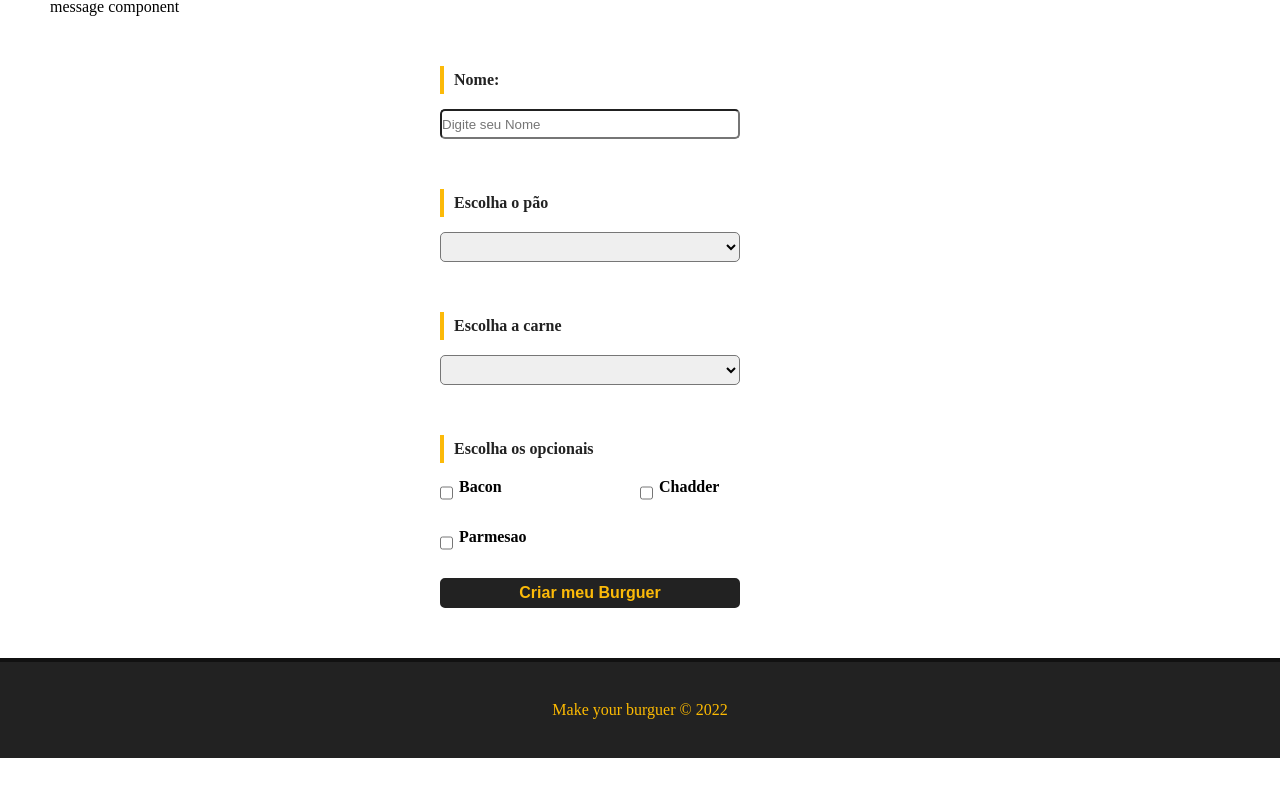
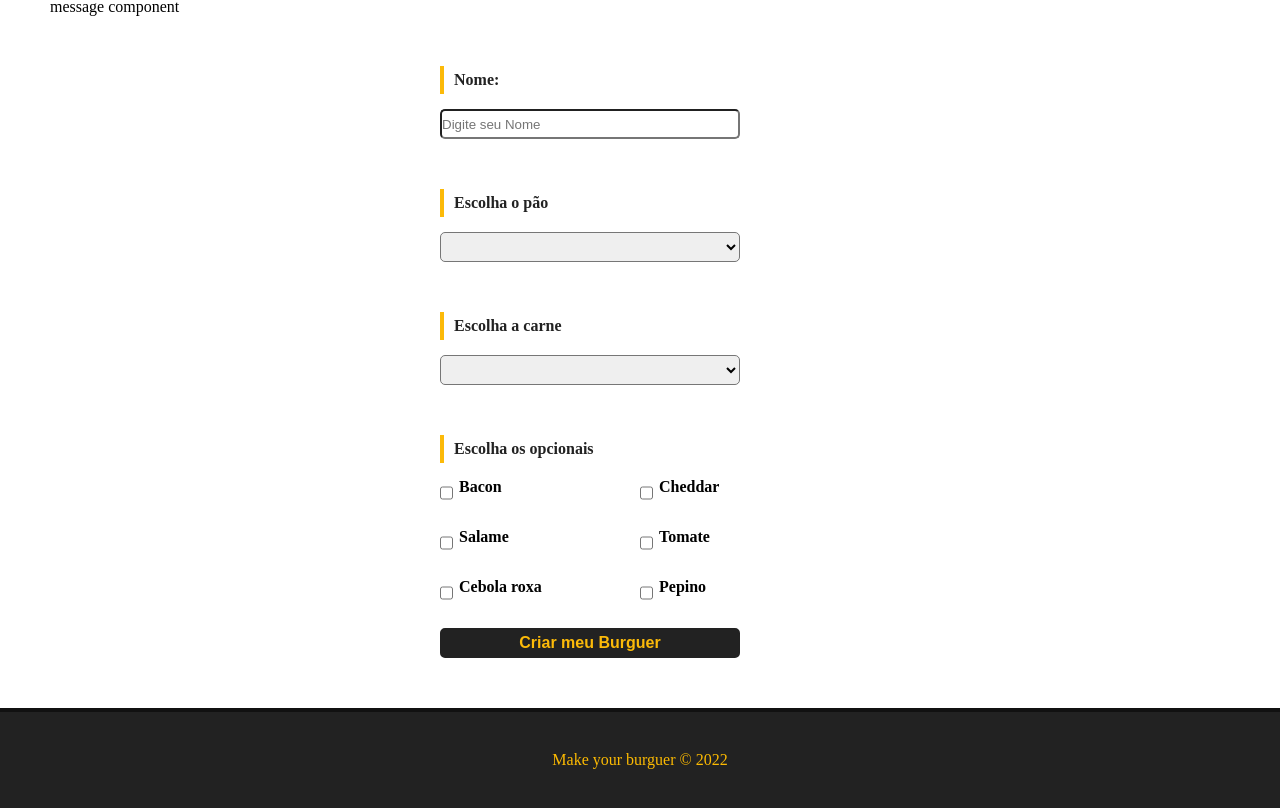
Before and after one commit to Davs06/projeto-make_you_burguer, a Vue app: page / in a window 1280 px wide. Shown: the part 718-1526 px from the top of the page. Before the commit the page ends 1476 px from the top, so only its background shows below. Built offline with nearby package versions, Linux system fonts and the light colour scheme; data requests are answered from the project's data file.

Commit message:
query nos selects para o formulario de criação do burguer

```diff
--- a/src/components/BurguerForm.vue
+++ b/src/components/BurguerForm.vue
@@ -12,9 +12,7 @@
                 <label for="pao">Escolha o pão</label>
                 <select name="pao" id="pao" v-model="pao">
                     <option value="" selected>Selecione seu Pão</option>
-                    <option value="">Integral</option>
-                    <option value="">Brioche</option>
-                    <option value="">Australiano</option>
+                    <option v-for="pao in paes" :key="pao.id" :value="pao.tipo">{{pao.tipo}}</option>
                 </select>
             </div>
 
@@ -22,27 +20,15 @@
                 <label for="carne">Escolha a carne</label>
                 <select name="carne" id="carne" v-model="carne">
                     <option value="" selected>Selecione a carne</option>
-                    <option value="">Costela</option>
-                    <option value="">Pichanha</option>
-                    <option value="">Alcatra</option>
+                    <option v-for="carne in carnes" :key="carne.id" :value="carne.tipo">{{carne.tipo}}</option>
                 </select>
             </div>
 
             <div class="input-container" id="opcionais-container">
                 <label id="opcionais-title" for="opcionais">Escolha os opcionais</label>
-                <div class="checkbox-container">
-                    <input type="checkbox" name="opciionais" v-model="opcionais" value="bacon">
-                    <span>Bacon</span>
-                </div>
-
-                <div class="checkbox-container">
-                    <input type="checkbox" name="opciionais" v-model="opcionais" value="bacon">
-                    <span>Chadder</span>
-                </div>
-
-                <div class="checkbox-container">
-                    <input type="checkbox" name="opciionais" v-model="opcionais" value="bacon">
-                    <span>Parmesao</span>
+                <div class="checkbox-container" v-for="opcional in opcionaisdata" :key="opcional.id" >
+                    <input type="checkbox" name="opciionais" v-model="opcionais" :value="opcional.tipo">
+                    <span>{{opcional.tipo}}</span>
                 </div>
             </div>
 
@@ -55,7 +41,35 @@
 
 <script>
 export default {
-    name:"BurguerForm"
+    name:"BurguerForm",
+    data() {
+        return {
+            paes:null,
+            carnes: null,
+            opcionaisdata:null,
+            nome:null,
+            pao:null,
+            carne:null,
+            opcionais: [],
+            status: 'Solicitado',
+            msg:null
+        }
+    },
+    methods: {
+        async getIngredientes(){
+            const req = await fetch("http://localhost:3000/ingredientes")
+            const data = await req.json();
+
+            this.paes = data.paes;
+            this.carnes = data.carnes;
+            this.opcionaisdata = data.opcionais;
+
+        }
+    },
+
+    mounted(){
+        this.getIngredientes();
+    }
 }
 </script>
 
```
